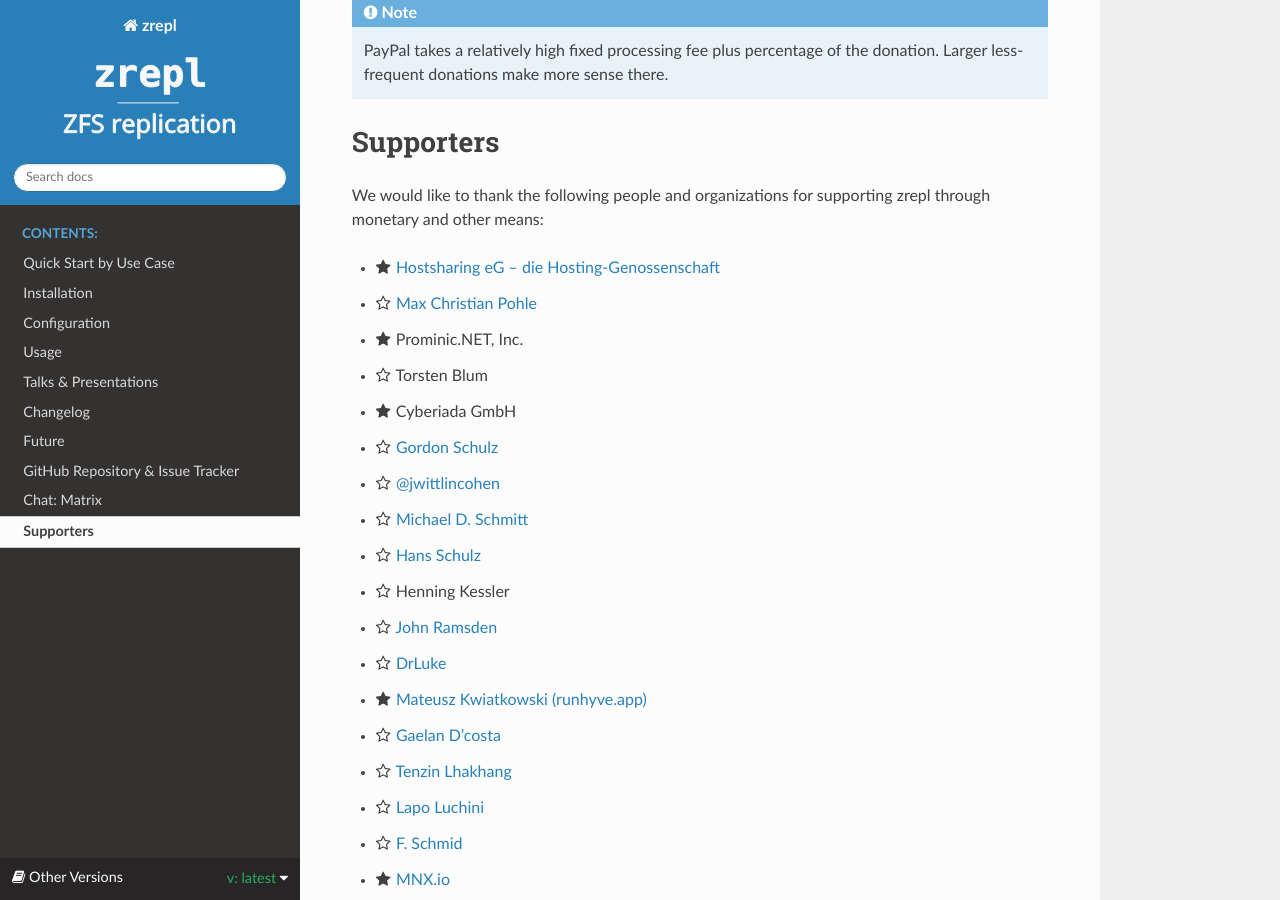
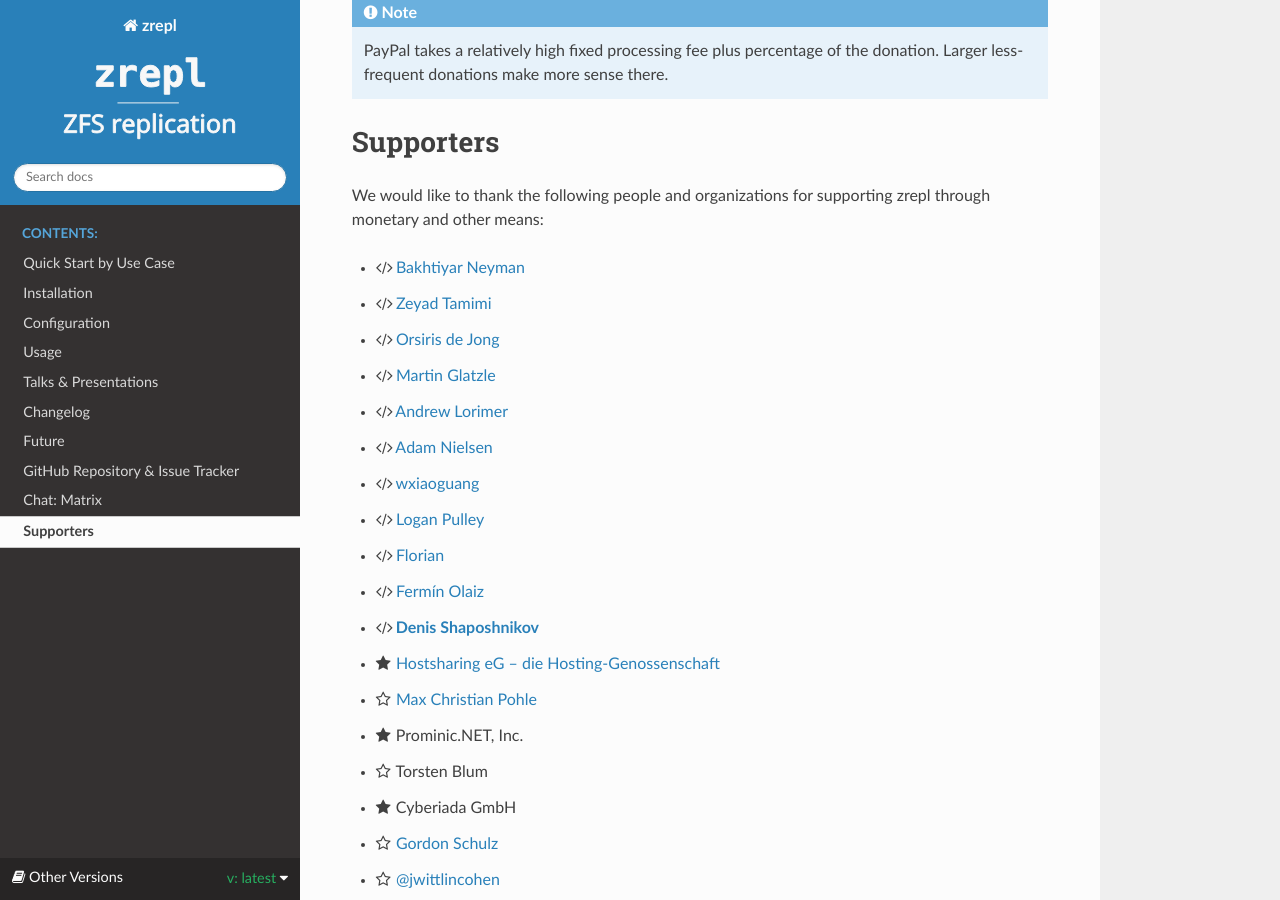
Before and after one commit to zrepl/zrepl, a Sphinx documentation site: the page built from docs/supporters.rst, in a window 1280 px wide and 900 px high, scrolled down 293 px. Built offline with Sphinx 7.4.7 and the Read the Docs theme 3.1.0, drawn with Linux system fonts in a browser that asks for light colours; pages that are not in the unit, such as notebooks, are missing from menus.

Commit message:
docs: supporters & changelog: credit all v0.6.1..v0.7.0 contributors
Added 11 code contributors from v0.6.1..v0.7.0 to supporters.rst:
- Direct committers: @bakhtiyarneyman, @ZeyadTamimi, @findesgh,
  @Malvineous, @wxiaoguang, @lpulley, @Raupinger, @fermino, @dsh2dsh
- Co-authors: @deajan, @alorimer

Added missing changelog entries for:
- @dsh2dsh: last_n keep rule fix, root_fs fix
- @lpulley: Bountysource link removal
- @Raupinger: docs newline fix
- @fermino: apt repo snippet fix

Co-Authored-By: Claude Sonnet 4.5 <noreply@anthropic.com>

```diff
--- a/docs/changelog.rst
+++ b/docs/changelog.rst
@@ -26,10 +26,15 @@ Changelog
 * |bugfix| Detect duplicate and internal job names at config parse time.
   zrepl will now refuse to load a config with duplicate or internally reserved job names, instead of failing later at daemon startup.
   (:commit:`860a9be`).
+* |bugfix| Fix ``last_n`` keep rule behavior (:commit:`ebc46cf`, thanks, `@dsh2dsh <https://github.com/dsh2dsh>`_).
+* |bugfix| Allow different jobs to use the same ``root_fs`` for sinks (:commit:`27012e5`, thanks, `@dsh2dsh <https://github.com/dsh2dsh>`_).
 * |docs| Add installation instructions for openSUSE (:commit:`40c4827`, thanks, `@findesgh <https://github.com/findesgh>`_).
 * |docs| Improve documentation on ``send_properties`` configuration and NFS/SMB considerations (:commit:`b5d8538`, thanks, `@Malvineous <https://github.com/Malvineous>`_).
 * |docs| Warn more prominently about the risks of the ``not_replicated`` keep rule (:commit:`affe00a`, thanks, `@wxiaoguang <https://github.com/wxiaoguang>`_).
 * |docs| Improve TLS/EasyRSA setup instructions (:commit:`e524b60`, thanks, `@alorimer <https://github.com/alorimer>`_).
+* |docs| Remove dead Bountysource link (:commit:`440b074`, thanks, `@lpulley <https://github.com/lpulley>`_).
+* |docs| Fix missing newline in compile-from-source documentation (:commit:`e2fcf9f`, thanks, `@Raupinger <https://github.com/Raupinger>`_).
+* |docs| Fix apt repository installation snippet (:commit:`8305367`, thanks, `@fermino <https://github.com/fermino>`_).
 * |docs| ``zrepl.github.io``: auto-publish from ``master`` branch, retire ``stable`` branch (:commit:`4f950bb`).
 * |maint| ``zrepl status``: switch from the unmaintained ``cview`` fork back to the actively maintained ``tview`` library (:commit:`d7ede3f`).
 * |maint| Update to Go 1.25 toolchain with Go 1.24 language level & Go dependencies
--- a/docs/supporters.rst
+++ b/docs/supporters.rst
@@ -35,6 +35,22 @@ We would like to thank the following people and organizations for supporting zre
 ..
    The list below is (roughly) sorted by date of latest contribution, newest first.
 
+  ..
+     ↓ claude --permission-mode default /update-supporters v0.6.1..v0.7.0
+
+* |supporter-code| `Bakhtiyar Neyman <https://github.com/bakhtiyarneyman>`_
+* |supporter-code| `Zeyad Tamimi <https://github.com/ZeyadTamimi>`_
+* |supporter-code| `Orsiris de Jong <https://github.com/deajan>`_
+* |supporter-code| `Martin Glatzle <https://github.com/findesgh>`_
+* |supporter-code| `Andrew Lorimer <https://github.com/alorimer>`_
+* |supporter-code| `Adam Nielsen <https://github.com/Malvineous>`_
+* |supporter-code| `wxiaoguang <https://github.com/wxiaoguang>`_
+* |supporter-code| `Logan Pulley <https://github.com/lpulley>`_
+* |supporter-code| `Florian <https://github.com/Raupinger>`_
+* |supporter-code| `Fermín Olaiz <https://github.com/fermino>`_
+* |supporter-code| `Denis Shaposhnikov <https://github.com/dsh2dsh>`_
+   ..
+     ↓ Before /update-supporters
 * |supporter-gold| `Hostsharing eG – die Hosting-Genossenschaft <https://www.hostsharing.net/>`_
 * |supporter-std| `Max Christian Pohle <https://coderonline.de>`_
 * |supporter-gold| Prominic.NET, Inc.
```
